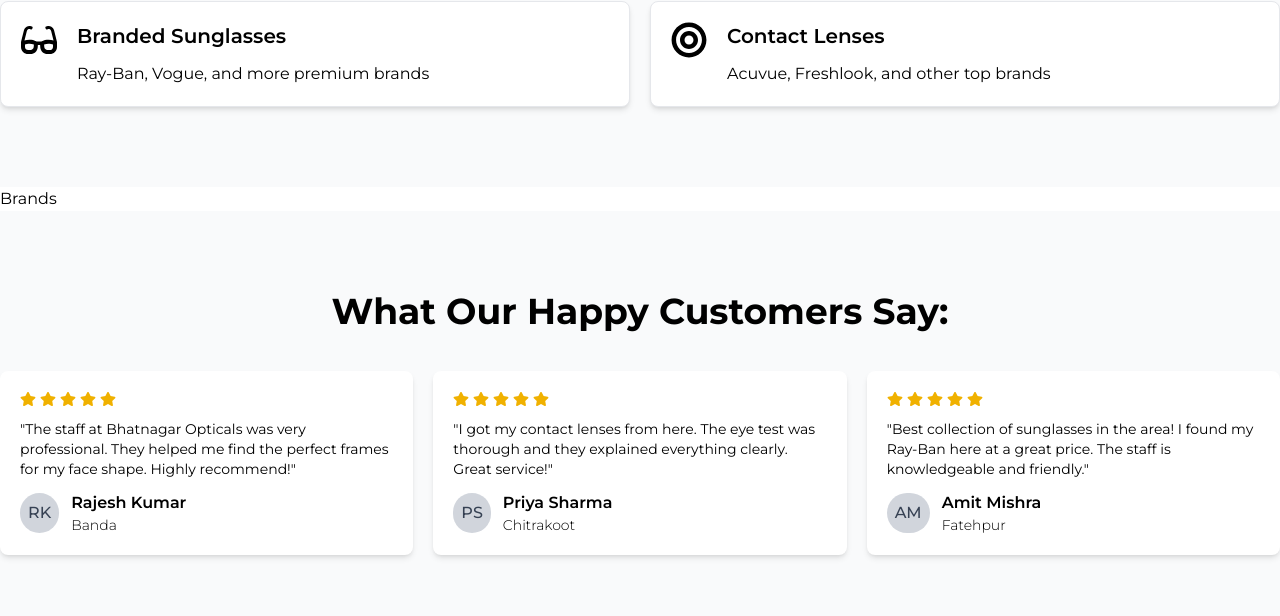
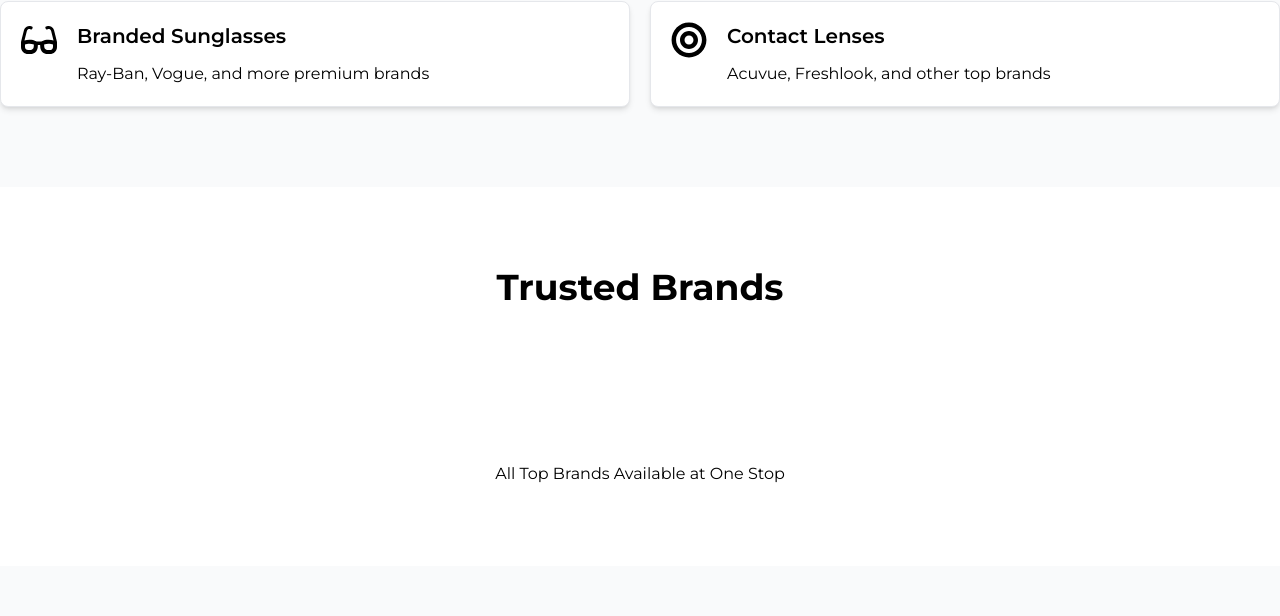
Before and after one commit to c9sid/Bhatnagar-Opticals, a Next.js app: page / in a window 1280 px wide. Shown: the part 1503-2119 px from the top of the page. Built offline with nearby package versions, Linux system fonts and the light colour scheme.

Commit message:
Added customers section

```diff
--- a/components/Brands.jsx
+++ b/components/Brands.jsx
@@ -2,7 +2,41 @@ import React from 'react'
 
 const Brands = () => {
     return (
-        <div>Brands</div>
+        <section className='py-20'>
+            <div className='container mx-auto'>
+                <div>
+                    <h2 className='text-4xl font-bold text-center'>Trusted Brands</h2>
+                </div>
+                <marquee behavior="smooth" direction="left">
+                    <div className="brand flex gap-16 text-xl font-semibold py-10">
+                        <div className='rounded-lg bg-gray-100 p-5'>
+                            <p>Ray-Ban</p>
+                        </div>
+                        <div className='rounded-lg bg-gray-100 p-5'>
+                            <p>Titan Eye+</p>
+                        </div>
+                        <div className='rounded-lg bg-gray-100 p-5'>
+                            <p>Johnson & Johnson</p>
+                        </div>
+                        <div className='rounded-lg bg-gray-100 p-5'>
+                            <p>Bausch + Lomb</p>
+                        </div>
+                        <div className='rounded-lg bg-gray-100 p-5'>
+                            <p>Scott</p>
+                        </div>
+                        <div className='rounded-lg bg-gray-100 p-5'>
+                            <p>Freshlook</p>
+                        </div>
+                        <div className='rounded-lg bg-gray-100 p-5'>
+                            <p>Vogue</p>
+                        </div>
+                    </div>
+                </marquee>
+                <div>
+                    <h4 className='text-center'>All Top Brands Available at One Stop</h4>
+                </div>
+            </div>
+        </section>
     )
 }
 
--- a/components/FindUs.jsx
+++ b/components/FindUs.jsx
@@ -8,7 +8,7 @@ const FindUs = () => {
             <h2 className='text-center text-4xl font-bold pb-10'>Find Us</h2>
             <div className='block md:flex gap-10 space-y-5 md:space-y-0 items-center justify-between container mx-auto px-5 md:px-0'>
                 <div className="left map">
-                    <iframe className='rounded-lg w-full md:w-3xl h-72' src="https://www.google.com/maps/embed?pb=!1m18!1m12!1m3!1d57628.94057423676!2d80.30331983551154!3d25.478059633255505!2m3!1f0!2f0!3f0!3m2!1i1024!2i768!4f13.1!3m3!1m2!1s0x399cceefe1f614ff%3A0x53644b0b29880d03!2sBanda%2C%20Uttar%20Pradesh%20210001!5e0!3m2!1sen!2sin!4v1746558158005!5m2!1sen!2sin" style={{ border: 0 }} loading="lazy" referrerPolicy="no-referrer-when-downgrade" allowFullScreen=""></iframe>
+                    <iframe className='rounded-lg w-full md:w-3xl h-72 bg-gray-100' src="https://www.google.com/maps/embed?pb=!1m18!1m12!1m3!1d57628.94057423676!2d80.30331983551154!3d25.478059633255505!2m3!1f0!2f0!3f0!3m2!1i1024!2i768!4f13.1!3m3!1m2!1s0x399cceefe1f614ff%3A0x53644b0b29880d03!2sBanda%2C%20Uttar%20Pradesh%20210001!5e0!3m2!1sen!2sin!4v1746558158005!5m2!1sen!2sin" style={{ border: 0 }} loading="lazy" referrerPolicy="no-referrer-when-downgrade" allowFullScreen=""></iframe>
                 </div>
                 <div className="right p-5 bg-gray-100 rounded-lg flex flex-col gap-3">
                     <div className="heading">
```
